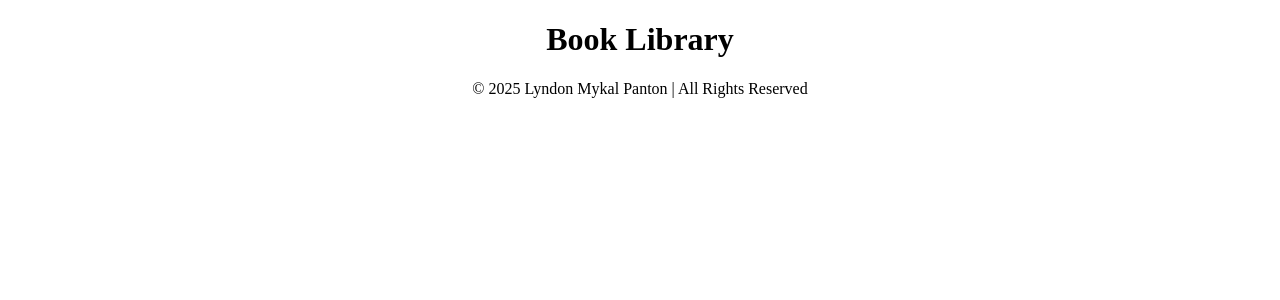
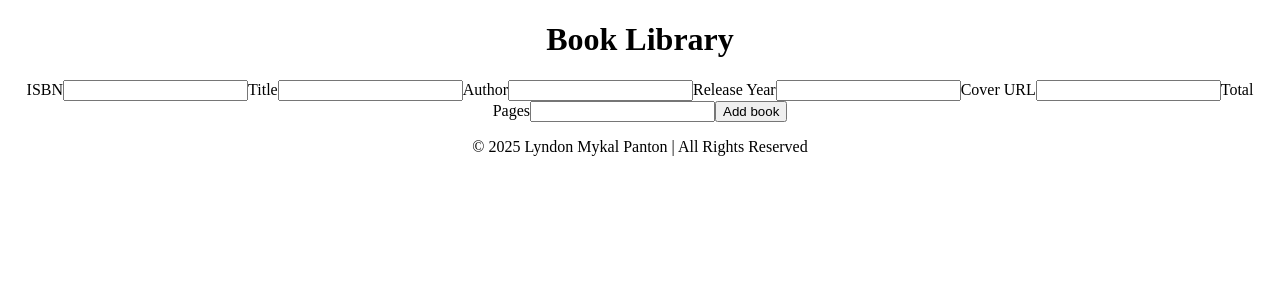
Before and after one commit to lyndonpanton/book-library, a React (Create React App) app in the folder client/: page / in a window 1280 px wide. Shown: the top 300 px of the page. Built offline with nearby package versions, Linux system fonts and the light colour scheme.

Commit message:
Added new book form elements

```diff
--- a/client/src/main/Form.js
+++ b/client/src/main/Form.js
@@ -15,7 +15,25 @@ function Form() {
 
     return (
         <form id="book-form" onSubmit={ (e) => submitNewBook(e) }>
+            <label htmlFor="isbn">ISBN</label>
+            <input type="text" name="isbn" />
 
+            <label htmlFor="title">Title</label>
+            <input type="text" name="title" />
+
+            <label htmlFor="author">Author</label>
+            <input type="text" name="author" />
+
+            <label htmlFor="release_year">Release Year</label>
+            <input type="text" name="release_year" />
+
+            <label htmlFor="cover_url">Cover URL</label>
+            <input type="text" name="cover_url" />
+
+            <label htmlFor="total_pages">Total Pages</label>
+            <input type="text" name="total_pages" />
+
+            <input type="submit" value="Add book" />
         </form>
     );
 
```
Also changed, not shown: 1 other file (tests, documents, lock files or other folders).
